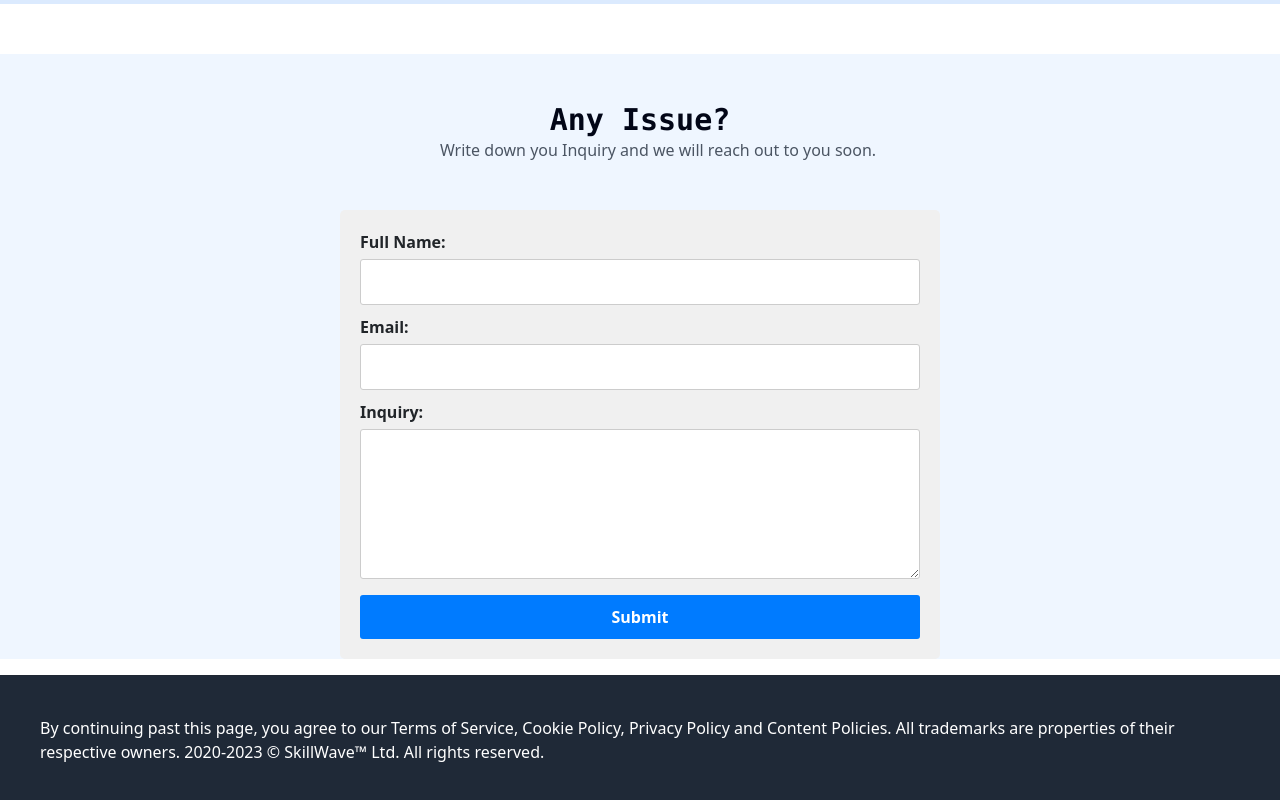
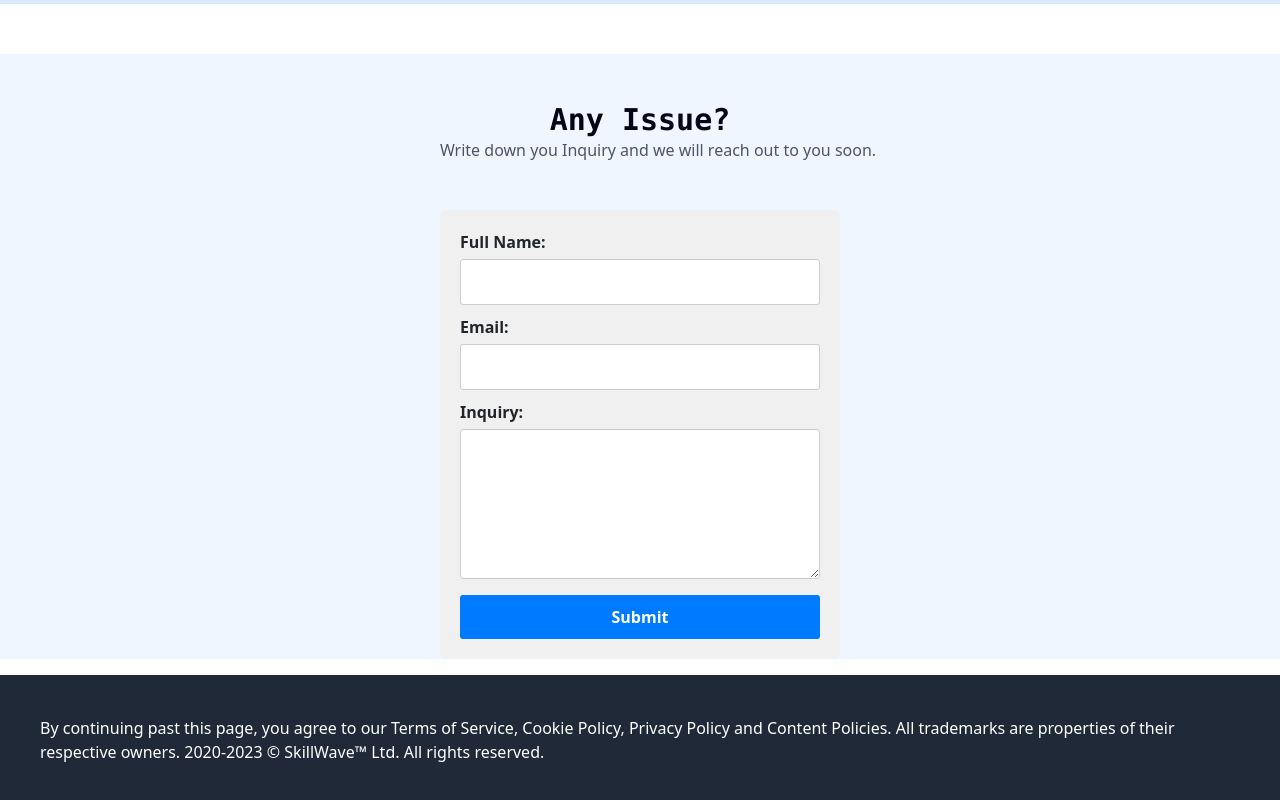
Before and after one commit to sajiaparveen026/Online_Learning, a React (Create React App) app in the folder e-learning/: page /Courses in a window 1280 px wide. Shown: the part 742-1542 px from the top of the page. Built offline with nearby package versions, Linux system fonts and the light colour scheme.

Commit message:
project Completed

```diff
--- a/e-learning/src/Components/Form/FeedbackForm.Component.jsx
+++ b/e-learning/src/Components/Form/FeedbackForm.Component.jsx
@@ -26,7 +26,7 @@ const FeedbackForm = () => {
     <h1 className="font-mono text-2xl ml-9 text-slate-950 font-semibold flex justify-center items-center">Your Feedback!</h1>
     <p className="text-md ml-9 text-gray-600 flex justify-center items-center">Your Feedback will be Appreciated.</p>
 
-    <div className="feedback-form-container mt-5 ">
+    <div className="feedback-form-container mt-5">
       {submitted ? (
         <h1 className="feedback-form-title">Thank you for your feedback!</h1>
       ) : (
--- a/e-learning/src/Components/Form/FeedbackForm.css
+++ b/e-learning/src/Components/Form/FeedbackForm.css
@@ -1,5 +1,5 @@
 .feedback-form-container {
-    width: 600px;
+    width: 400px;
     margin: 0 auto;
     padding: 20px;
     background-color: #f0f0f0;
```
